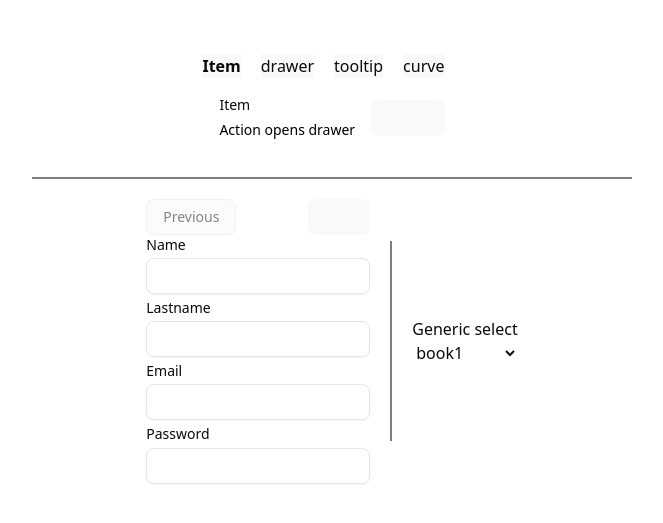
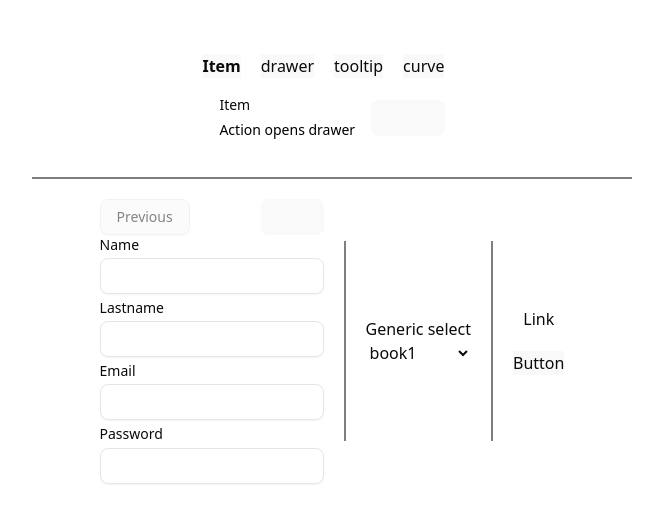
Before and after one commit to HlibShutov/project_frontend, a React (Vite) app: page / in a window 1280 px wide. Shown: the part 131-654 px from the top of the page, without its empty margins (308-971 px from the left). Built offline with nearby package versions, Linux system fonts and the light colour scheme.

Commit message:
function overloading

```diff
--- a/src/App.tsx
+++ b/src/App.tsx
@@ -7,6 +7,7 @@ import MyChart from "@/components/chart.tsx";
 import MyForm from "@/components/form.tsx";
 import GenericSelect from "@/components/genericComponent.tsx";
 import Tabs from "@/components/tabs.tsx";
+import MyButton from "@/components/functionOverloading.tsx";
 
 type Book = {
     id: string;
@@ -37,6 +38,11 @@ function App() {
                 <MyForm></MyForm>
                 <div className="border border-black h-50 opacity-50"></div>
                 <GenericSelect<Book> onChange={(value) => alert(value.author)} values={books} />
+                <div className="border border-black h-50 opacity-50"></div>
+                <div className="flex flex-col gap-5 items-center">
+                    <MyButton href="https://ww.google.com"></MyButton>
+                    <MyButton onClick={() => alert("click")}></MyButton>
+                </div>
             </div>
         </main>
     )
--- /dev/null
+++ b/src/components/functionOverloading.tsx
@@ -0,0 +1,24 @@
+import type {JSX} from "react";
+
+type ButtonAsButton = {
+    onClick: () => void;
+    href?: never;
+};
+
+type ButtonAsLink = {
+    href: string;
+    onClick?: never;
+};
+
+function MyButton(props: ButtonAsButton): JSX.Element;
+function MyButton(props: ButtonAsLink): JSX.Element;
+
+function MyButton(props: ButtonAsButton | ButtonAsLink) {
+    if ("href" in props) {
+        return <a href={props.href}>Link</a>;
+    }
+
+    return <button onClick={props.onClick}>Button</button>;
+}
+
+export default MyButton;
```
